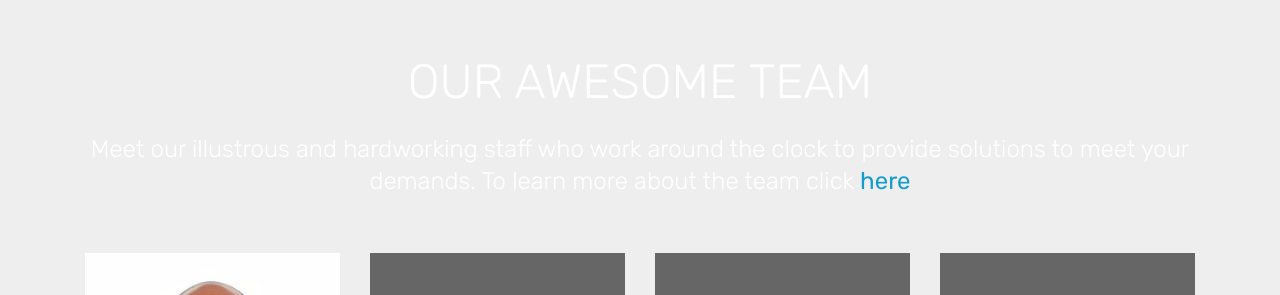
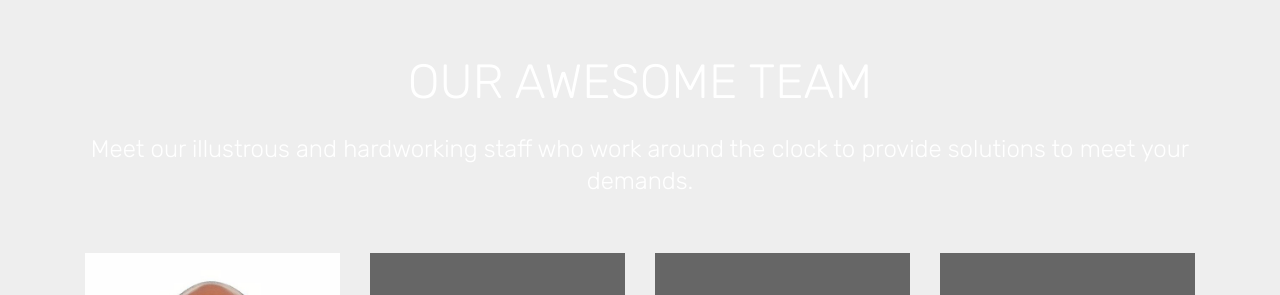
Before and after one commit to quabenaganyo/battis, a plain HTML site: page index.html in a window 1280 px wide. Shown: the part 1660-1955 px from the top of the page. Drawn offline with Linux system fonts and the light colour scheme.

Commit message:
Update index.html

```diff
--- a/index.html
+++ b/index.html
@@ -154,7 +154,7 @@
             OUR AWESOME TEAM
         </h2>
         <h3 class="pb-5 mbr-section-subtitle mbr-fonts-style mbr-light display-5">
-            Meet our illustrous and hardworking staff who work around the clock to provide solutions to meet your demands. To learn more about the team click <a href="index.html">here</a></h3>
+            Meet our illustrous and hardworking staff who work around the clock to provide solutions to meet your demands. </h3>
         <div class="row media-row">
 
         <div class="team-item col-lg-3 col-md-6">
```
